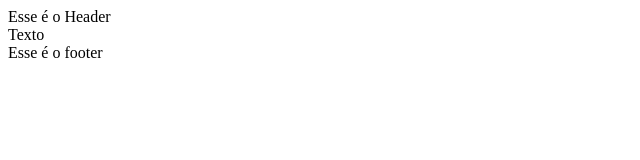
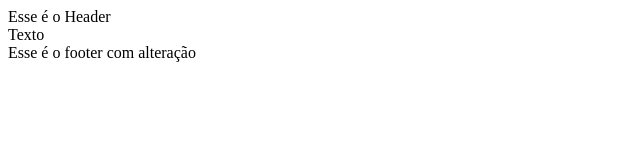
Before and after one commit to rafaelnunesp/rafaelnunesp.github.io, a plain HTML site: page index.html in a window 1280 px wide. Shown: the whole page, without its empty margins (0-640 px from the left). Drawn offline with Linux system fonts and the light colour scheme.

Commit message:
Segundo commit

```diff
--- a/index.html
+++ b/index.html
@@ -9,6 +9,6 @@
 <body>
     <header>Esse é o Header</header>
     <main>Texto</main>
-    <footer>Esse é o footer</footer>
+    <footer>Esse é o footer com alteração</footer>
 </body>
 </html>
```
